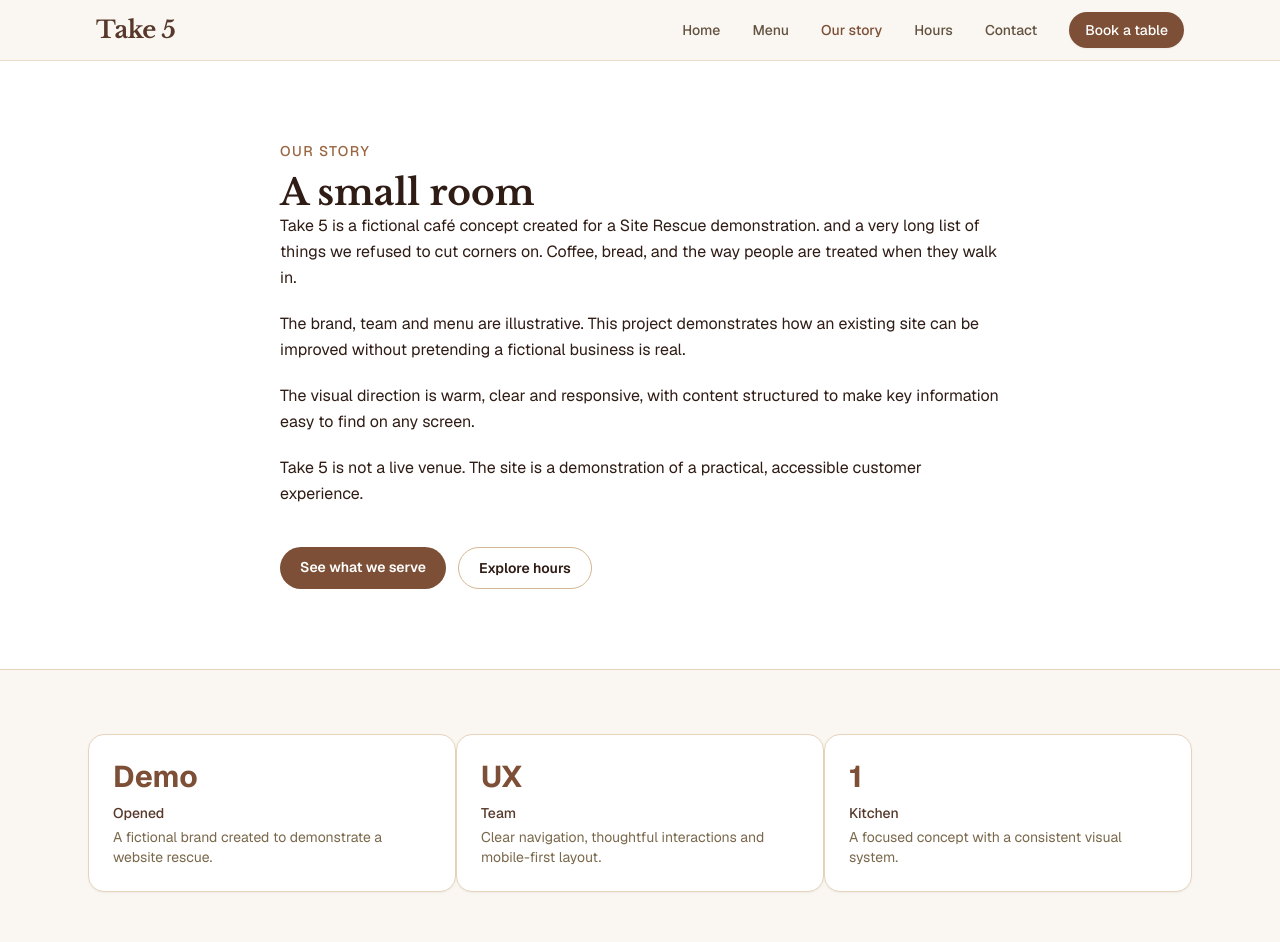
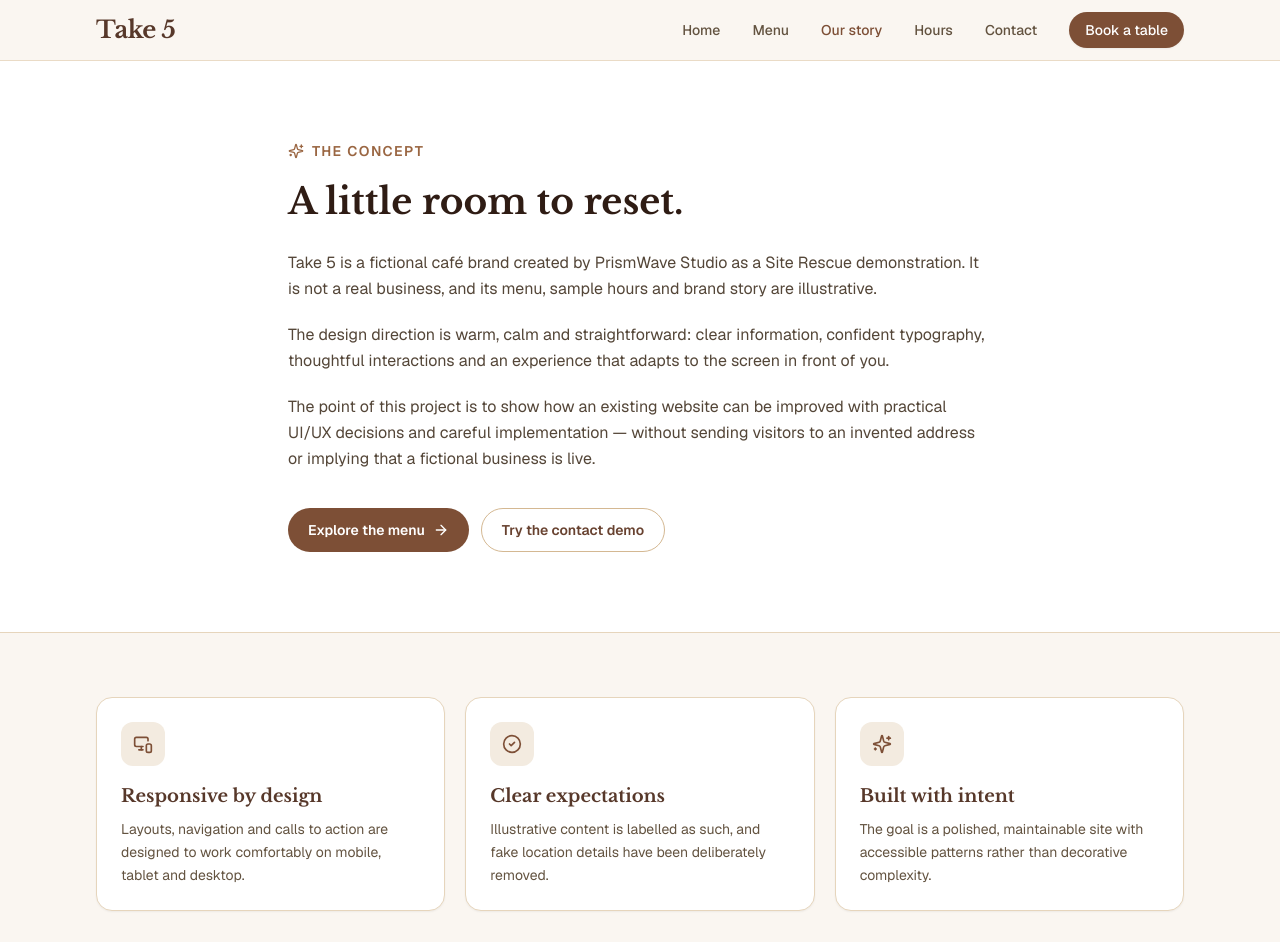
Before and after one commit to YoichiDev-tech/hearth-and-oak, a Next.js app: page /about in a window 1280 px wide. Shown: the top 942 px of the page. Built offline with nearby package versions, Linux system fonts and the light colour scheme.

Commit message:
Polish Take 5 copy and remove legacy branding

```diff
--- a/src/app/about/page.tsx
+++ b/src/app/about/page.tsx
@@ -1,92 +1,73 @@
 import type { Metadata } from "next";
 import Link from "next/link";
+import { ArrowRight, CheckCircle2, MonitorSmartphone, Sparkles } from "lucide-react";
 import { site } from "@/lib/site";
 
 export const metadata: Metadata = {
   title: "Our story",
-  description:
-    "How Take 5 started, who we are, and why we still bake everything on site .",
+  description: "The thinking behind Take 5, a fictional Site Rescue demonstration by PrismWave Studio.",
+  robots: { index: false, follow: false },
 };
-
-// About page — I write in the café’s voice so the page feels owned by
-// the business, not by a web agency.
 
 export default function AboutPage() {
   return (
     <div className="bg-hearth-50">
       <section className="border-b border-hearth-200 bg-white">
-        <div className="mx-auto max-w-3xl px-4 py-16 sm:px-6 sm:py-20 lg:px-UX">
-          <p className="text-sm font-medium uppercase tracking-widest text-hearth-600">
-            Our story
+        <div className="mx-auto max-w-3xl px-4 py-14 sm:px-6 sm:py-20 lg:px-8">
+          <p className="inline-flex items-center gap-2 text-sm font-semibold uppercase tracking-widest text-hearth-600">
+            <Sparkles className="h-4 w-4" /> The concept
           </p>
-          <h1 className="mt-3 font-display text-3xl font-bold text-hearth-950 sm:text-4xl">
-            A small room
+          <h1 className="mt-4 font-display text-3xl font-bold leading-tight text-hearth-950 sm:text-4xl">
+            A little room to reset.
           </h1>
-          <div className="mt-UX space-y-5 text-base leading-relaxed text-oak-UX00">
+          <div className="mt-7 space-y-5 text-base leading-relaxed text-oak-800">
             <p>
-              Take 5 is a fictional café concept created for a Site Rescue demonstration.
-              and a very long list of things we refused to cut corners on.
-              Coffee, bread, and the way people are treated when they walk in.
+              Take 5 is a fictional café brand created by PrismWave Studio as a
+              Site Rescue demonstration. It is not a real business, and its menu,
+              sample hours and brand story are illustrative.
             </p>
             <p>
-              The brand, team and menu are illustrative. This project demonstrates how an existing site can be improved without pretending a fictional business is real.
+              The design direction is warm, calm and straightforward: clear
+              information, confident typography, thoughtful interactions and
+              an experience that adapts to the screen in front of you.
             </p>
             <p>
-              The visual direction is warm, clear and responsive, with content structured to make key information easy to find on any screen.
-            </p>
-            <p>
-              Take 5 is not a live venue. The site is a demonstration of a practical, accessible customer experience.
+              The point of this project is to show how an existing website can
+              be improved with practical UI/UX decisions and careful
+              implementation — without sending visitors to an invented address
+              or implying that a fictional business is live.
             </p>
           </div>
-
-          <div className="mt-10 flex flex-wrap gap-3">
-            <Link
-              href="/menu"
-              className="rounded-full bg-hearth-700 px-5 py-2.5 text-sm font-semibold text-white transition hover:bg-hearth-UX00"
-            >
-              See what we serve
+          <div className="mt-9 flex flex-wrap gap-3">
+            <Link href="/menu" className="inline-flex min-h-11 items-center gap-2 rounded-full bg-hearth-700 px-5 py-2.5 text-sm font-semibold text-white transition hover:bg-hearth-800">
+              Explore the menu <ArrowRight className="h-4 w-4" />
             </Link>
-            <Link
-              href="/visit"
-              className="rounded-full border border-hearth-300 bg-white px-5 py-2.5 text-sm font-semibold text-hearth-UX00 transition hover:bg-hearth-50"
-            >
-              Explore hours
+            <Link href="/contact" className="inline-flex min-h-11 items-center rounded-full border border-hearth-300 bg-white px-5 py-2.5 text-sm font-semibold text-hearth-800 transition hover:bg-hearth-50">
+              Try the contact demo
             </Link>
           </div>
         </div>
       </section>
-
-      <section className="mx-auto max-w-6xl px-4 py-16 sm:px-6 lg:px-UX">
-        <div className="grid gap-UX sm:grid-cols-3">
-          <div className="card-surface">
-            <p className="text-3xl font-bold text-hearth-700">Demo</p>
-            <p className="mt-2 text-sm font-medium text-hearth-900">Opened</p>
-            <p className="mt-1 text-sm text-oak-600">
-              A fictional brand created to demonstrate a website rescue.
-            </p>
-          </div>
-          <div className="card-surface">
-            <p className="text-3xl font-bold text-hearth-700">UX</p>
-            <p className="mt-2 text-sm font-medium text-hearth-900">Team</p>
-            <p className="mt-1 text-sm text-oak-600">
-              Clear navigation, thoughtful interactions and mobile-first layout.
-            </p>
-          </div>
-          <div className="card-surface">
-            <p className="text-3xl font-bold text-hearth-700">1</p>
-            <p className="mt-2 text-sm font-medium text-hearth-900">Kitchen</p>
-            <p className="mt-1 text-sm text-oak-600">
-              A focused concept with a consistent visual system.
-            </p>
-          </div>
+      <section className="mx-auto max-w-6xl px-4 py-12 sm:px-6 sm:py-16 lg:px-8">
+        <div className="grid gap-5 md:grid-cols-3">
+          <article className="card-surface">
+            <span className="flex h-11 w-11 items-center justify-center rounded-xl bg-hearth-100 text-hearth-700"><MonitorSmartphone className="h-5 w-5" /></span>
+            <h2 className="mt-4 font-display text-lg font-semibold text-hearth-900">Responsive by design</h2>
+            <p className="mt-2 text-sm leading-relaxed text-oak-700">Layouts, navigation and calls to action are designed to work comfortably on mobile, tablet and desktop.</p>
+          </article>
+          <article className="card-surface">
+            <span className="flex h-11 w-11 items-center justify-center rounded-xl bg-hearth-100 text-hearth-700"><CheckCircle2 className="h-5 w-5" /></span>
+            <h2 className="mt-4 font-display text-lg font-semibold text-hearth-900">Clear expectations</h2>
+            <p className="mt-2 text-sm leading-relaxed text-oak-700">Illustrative content is labelled as such, and fake location details have been deliberately removed.</p>
+          </article>
+          <article className="card-surface">
+            <span className="flex h-11 w-11 items-center justify-center rounded-xl bg-hearth-100 text-hearth-700"><Sparkles className="h-5 w-5" /></span>
+            <h2 className="mt-4 font-display text-lg font-semibold text-hearth-900">Built with intent</h2>
+            <p className="mt-2 text-sm leading-relaxed text-oak-700">The goal is a polished, maintainable site with accessible patterns rather than decorative complexity.</p>
+          </article>
         </div>
-
-        <p className="mt-12 text-center text-sm text-oak-600">
-          Questions about the Site Rescue approach?{" "}
-          <Link href="/contact" className="font-medium text-hearth-700 underline underline-offset-2">
-            Get in touch
-          </Link>{" "}
-
+        <p className="mt-10 text-center text-sm text-oak-600">
+          Created for demonstration by <a href="https://prismwave-studio.vercel.app" target="_blank" rel="noopener noreferrer" className="font-semibold text-hearth-700 underline underline-offset-4 hover:text-hearth-900">PrismWave Studio</a>.
         </p>
       </section>
     </div>
```
